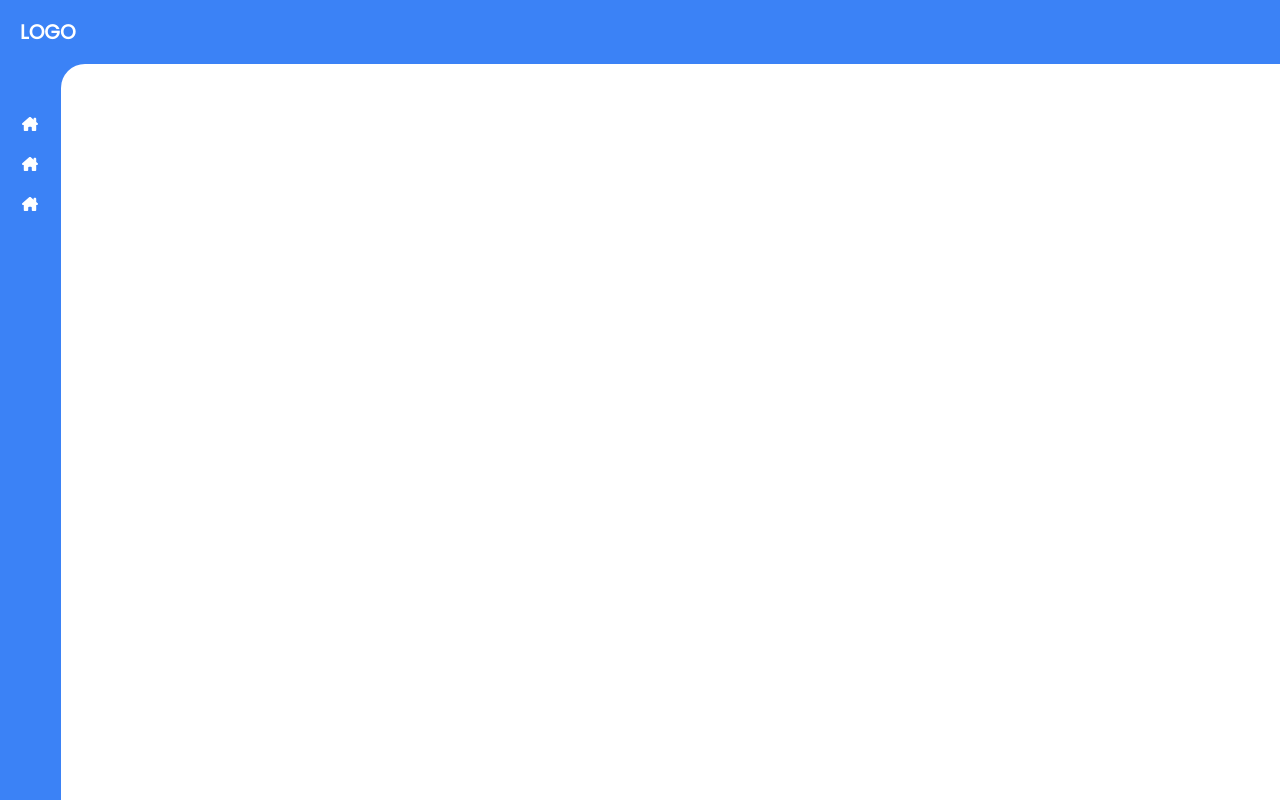
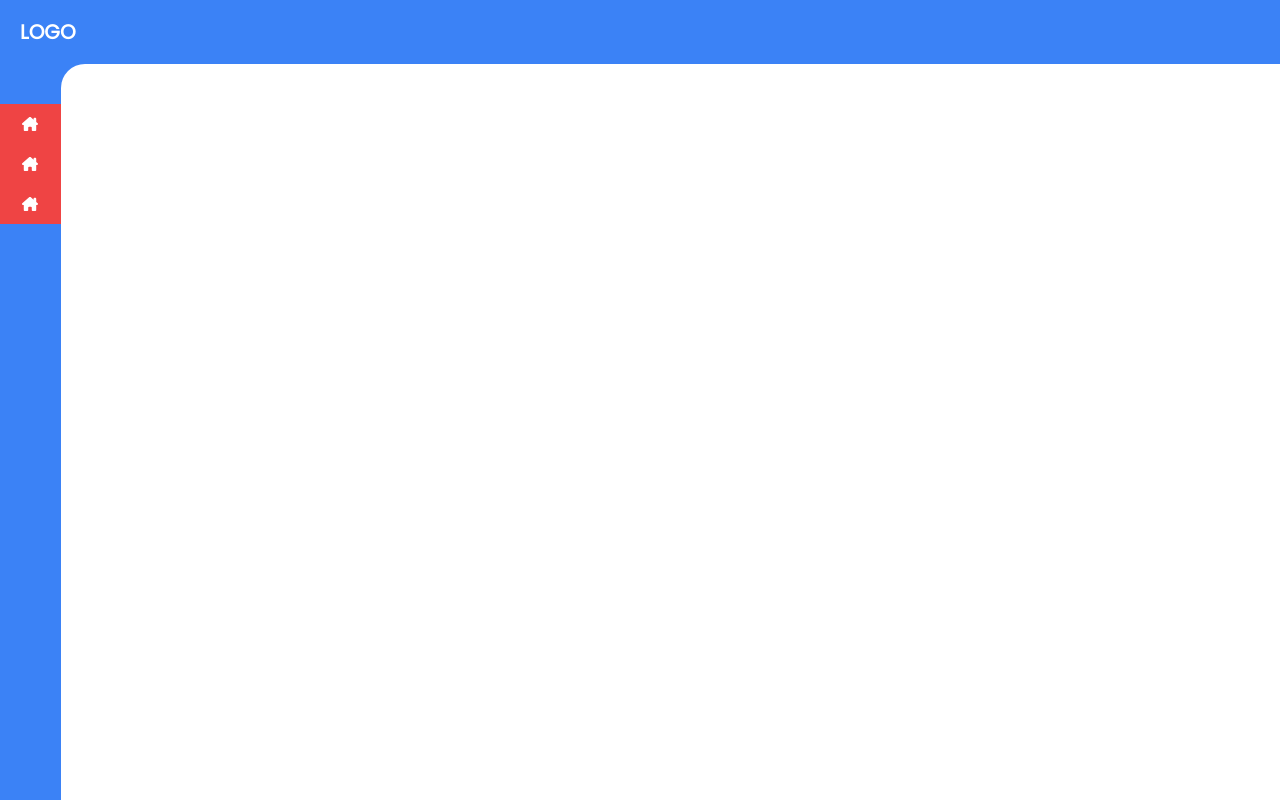
Before and after one commit to Campos1911/gestao-de-estoque, a Next.js app: page / in a window 1280 px wide. Built offline with nearby package versions, Linux system fonts and the light colour scheme.

Commit message:
feature: Ajustando layout

```diff
--- a/src/components/Layout/NavItem.tsx
+++ b/src/components/Layout/NavItem.tsx
@@ -14,7 +14,7 @@ const NavItem = ({
   return (
     <Link
       href={link}
-      className="flex w-full justify-center items-center gap-3 py-3 bg-blue-500 hover:bg-blue-600 duration-200"
+      className="flex w-full justify-center items-center gap-3 py-5 h-4 bg-red-500 hover:bg-blue-600 duration-200"
     >
       <NavIcon />
       <p className={`${width === "w-16" ? "hidden" : ""}`}>Início</p>
--- a/src/components/Layout/Sidebar.tsx
+++ b/src/components/Layout/Sidebar.tsx
@@ -9,7 +9,7 @@ const Sidebar = () => {
   const [width, setWidth] = useState<string>("w-16");
   return (
     <div
-      className={`bg-blue-500 sticky text-white ${width} duration-300 flex flex-col h-full pt-10`}
+      className={`bg-blue-500 sticky text-white ${width} duration-500 ease-out flex justify-end h-full pt-10`}
       onMouseEnter={() => setWidth("w-60")}
       onMouseLeave={() => setWidth("w-16")}
     >
```
